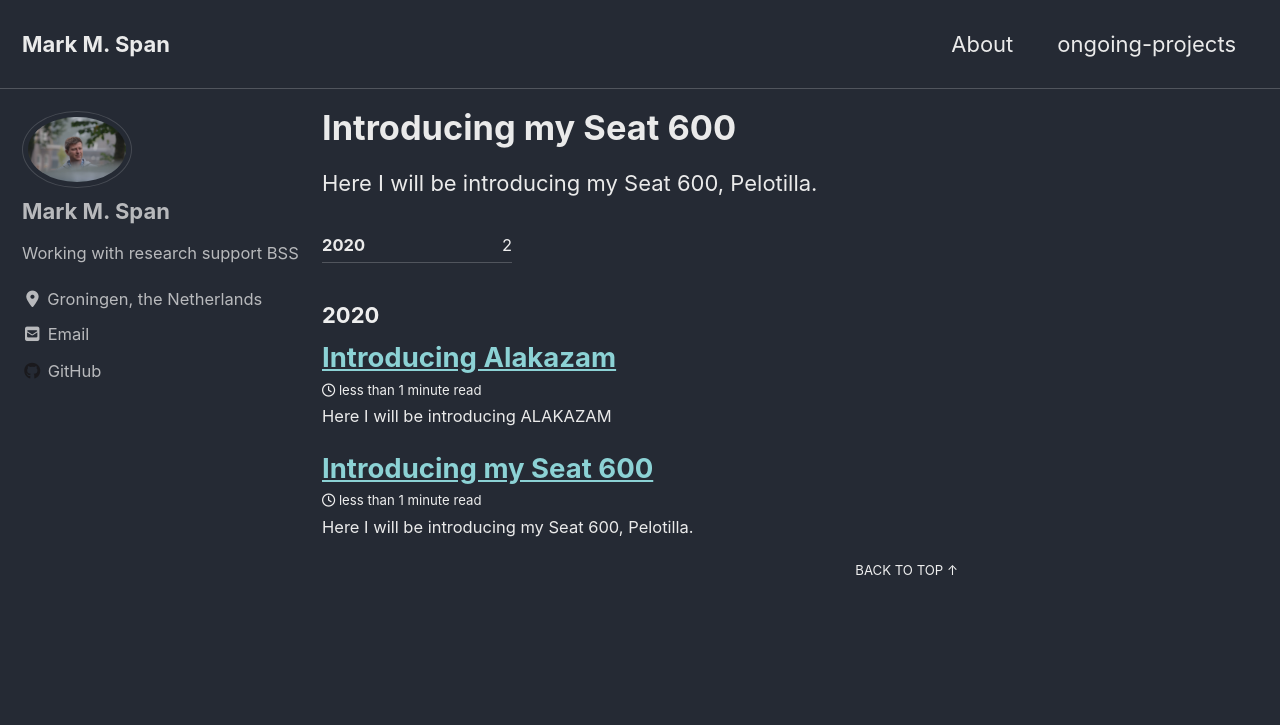
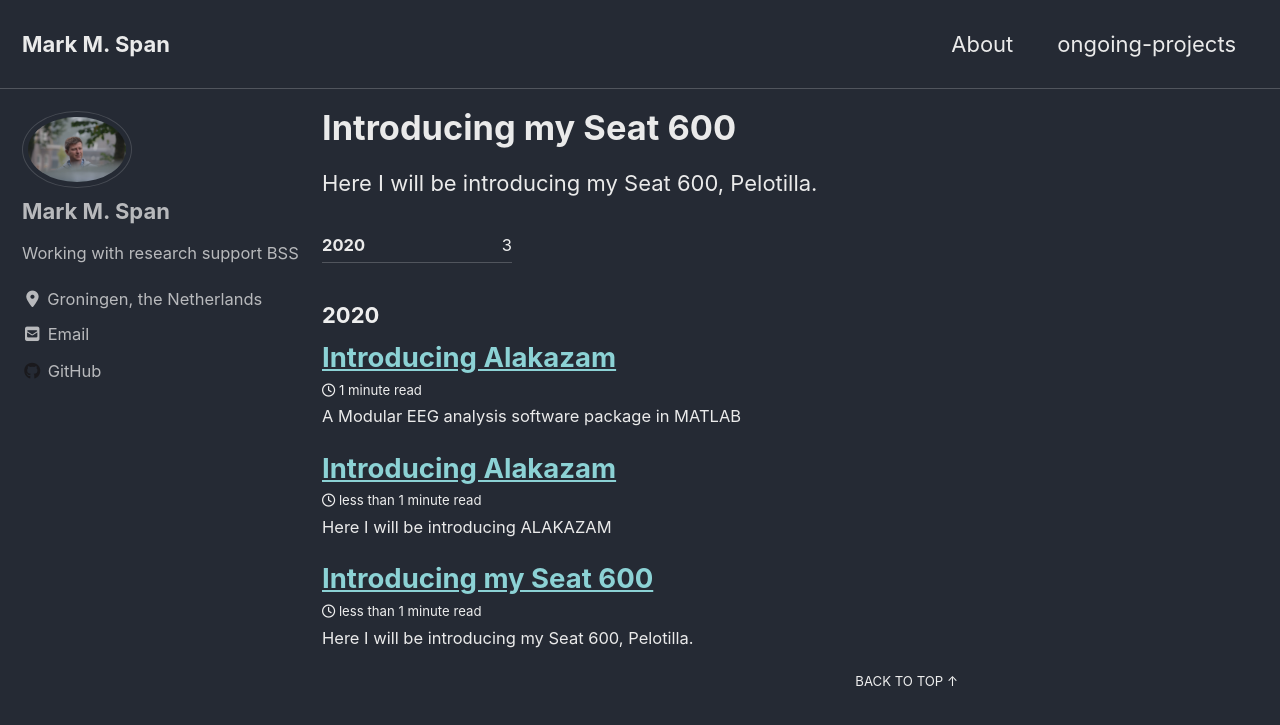
Before and after one commit to markspan/markspan.github.io, a Jekyll site: the page built from _posts/2020-04-05-pelotilla.md, in a window 1280 px wide and 900 px high. Shown: the top 725 px of the window. Built offline with Jekyll 4.4.1, drawn with Linux system fonts in a browser that asks for light colours; cached includes are drawn as plain includes; nearby versions of some CDN libraries; some of the changed lines change nothing that is shown.

Commit message:
Alakazam

````diff
--- a/_posts/2020-04-05-pelotilla.md
+++ b/_posts/2020-04-05-pelotilla.md
@@ -1,6 +1,7 @@
 ---
 layout: posts
 title: "Introducing my Seat 600"
+tags: fun seat 600 restauration pelotilla
 ---
 
 Here I will be introducing my Seat 600, Pelotilla.
--- a/_posts/2020-04-06-Intro.md
+++ b/_posts/2020-04-06-Intro.md
@@ -1,6 +1,7 @@
 ---
 layout: posts
 title: "Introducing Alakazam"
+tags: eeg analysis matlab coding
 ---
 
 Here I will be introducing [ALAKAZAM](https://github.com/markspan/Alakazam/blob/master/README.md)
--- /dev/null
+++ b/_posts/2020-04-07-Birth Notification.md
@@ -0,0 +1,57 @@
+---
+layout: posts
+title: "Introducing Alakazam"
+tags: eeg analysis matlab coding
+---
+
+# A Modular EEG analysis software package in MATLAB
+
+![Screenshot](/assets/ScreenShot.jpg)
+
+The general idea is to create a user interface to do EEG analysis. This is work in progress!
+
+The interface is based on the [Toolgroup](http://undocumentedmatlab.com/articles/matlab-toolstrip-part-2-toolgroup-app) demo, and is vey much influenced by the "[Brainvision Analyser](https://www.brainproducts.com/promo_analyzer2.php)" interface.
+Timeseries plotting based on [plotECG](https://nl.mathworks.com/matlabcentral/fileexchange/59296-daniel-frisch-kit-plot-ecg)  by Daniel Frisch.
+The generic data object used for a study is the [EEGLAB](https://sccn.ucsd.edu/eeglab/index.php) "EEG" structure. Alakazam does put some extra info in this structure when it writes its own .mat files.
+Take a look at the "Transformations" directory to get the idea of how to add computations to the package.
+
+``` Matlab
+function [EEG, options] = SelectData(input,opts)
+%% Example Transformation simply calling EEGLAB function
+% Transformations should return the transformed data in the EEG structure,
+% and an options variable ("options") it can understand. In this case, as
+% we use the EEGLAB function, the commandline history is returned.
+% Input must (in principle) contain a data structure (EEG), and optionally
+% the options variable obtained from a previous call. If this second
+% variable is availeable, no user interaction takes place, but the
+% Transformation is performed based op the given options. This second form
+% occurs when the transformation is dragged in th tree upto another
+% dataset.
+
+%% Check for the EEG dataset input:
+if (nargin < 1)
+    ME = MException('Alakazam:SelectData','Problem in SelectData: No Data Supplied');
+    throw(ME);
+end
+
+%% Was this a call from the menu?
+if (nargin == 1)
+    options = 'Init';
+else
+    options = opts;
+end
+
+EEG = input;
+%% if it was, call the interactive version of the Transformation
+% in this case the pop_select version.
+if (ischar(options))
+    if (strcmpi(options, 'Init'))
+        [EEG, options] = pop_select(input);
+        % in EEGLAB, the second return value is the function call to recreate the
+        % transformation.
+    end
+else
+    eval(options.Param)
+    % so, when we evaluate this return value, it will recreate the
+    % transformation on the "EEG" structure.
+end
````
Also changed, not shown: assets/ScreenShot.jpg (added).
